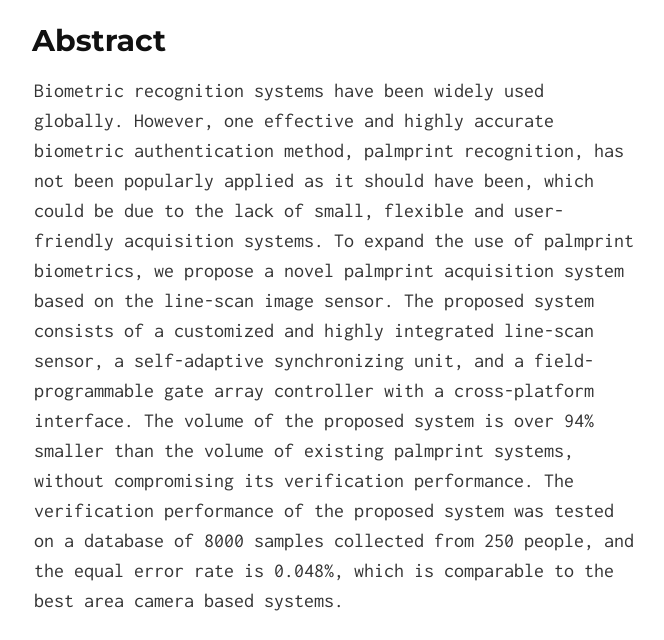
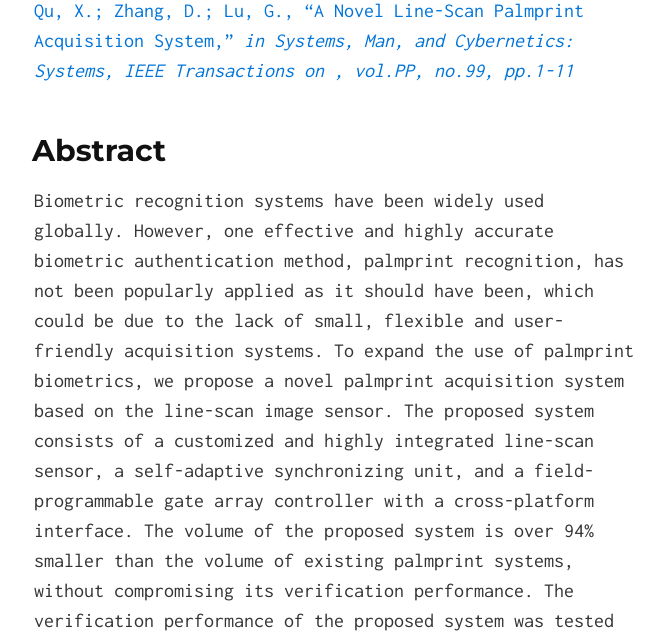
Before and after one commit to quxiaofeng/lps, a Jekyll site: the page built from lps.md, in a window 1280 px wide and 900 px high, scrolled down 514 px, cut to the strip 260-900 px from the top of the window. Shown: the whole strip, without its empty margins (306-970 px from the left). Built offline with Jekyll 4.4.1, drawn with Linux system fonts in a browser that asks for light colours; nearby versions of some CDN libraries; some of the changed lines change nothing that is shown.

Commit message:
Added a link to the paper
Signed-off-by: Xiaofeng QU <xiaofeng.qu.hk@ieee.org>

```diff
--- a/lps.md
+++ b/lps.md
@@ -8,6 +8,8 @@
 [Return to Home](/)
 
 ![](http://images.freeimages.com/images/previews/7d5/under-construction-icon-1242121.jpg)
+
+[Qu, X.; Zhang, D.; Lu, G., "A Novel Line-Scan Palmprint Acquisition System," *in Systems, Man, and Cybernetics: Systems, IEEE Transactions on , vol.PP, no.99, pp.1-11*](http://ieeexplore.ieee.org/xpls/abs_all.jsp?arnumber=7390297)
 
 ## Abstract ##
 
@@ -37,7 +39,7 @@
 
 Fig. 1 Web camera based palmprint capturing devices address the illumination and tracking problems. (a) The double camera design by Han et al. ([Han et al., 2007b][Han2007b] captures both a visible spectrum image and a near-infrared image for tracking. (b) The environment-restrained design by Goh et al. ([Goh et at., 2008][Ong2008]) protects the optical path from environmental light. (c) The closed design by Zhu and Zhang ([Zhu amd Zhang, 2010][Zhu2010]) does not only protect} the optical path, but also distributes the light evenly.
 
-This paper is organized as follows: Section [2](#exsiting-systems) reviews existing acquisition systems. In Section [3](#line-scan-palmprint-system-design), the details of the structure and each component of our line-scan palmprint acquisition system (LPS) are presented. In Section [4](#experiment-and-comparison), the system performance is evaluated by verification experiments. Comparisons between the proposed system and area-based systems are also presented here. Section [5](#conclusion) concludes this paper.
+This paper is organized as follows: Section [2](#exisiting-systems) reviews existing acquisition systems. In Section [3](#line-scan-palmprint-system-design), the details of the structure and each component of our line-scan palmprint acquisition system (LPS) are presented. In Section [4](#experiment-and-comparison), the system performance is evaluated by verification experiments. Comparisons between the proposed system and area-based systems are also presented here. Section [5](#conclusion) concludes this paper.
 
 
 ## 2 Existing Systems
```
